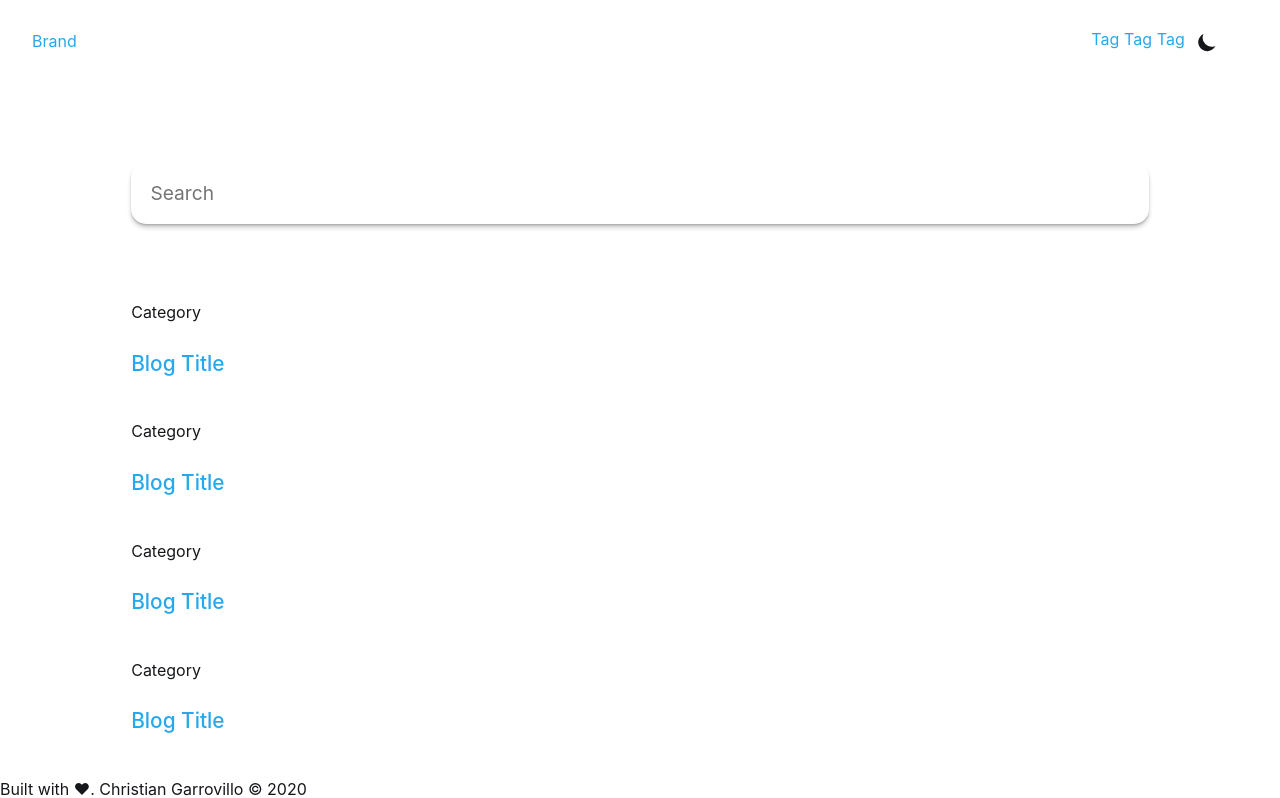
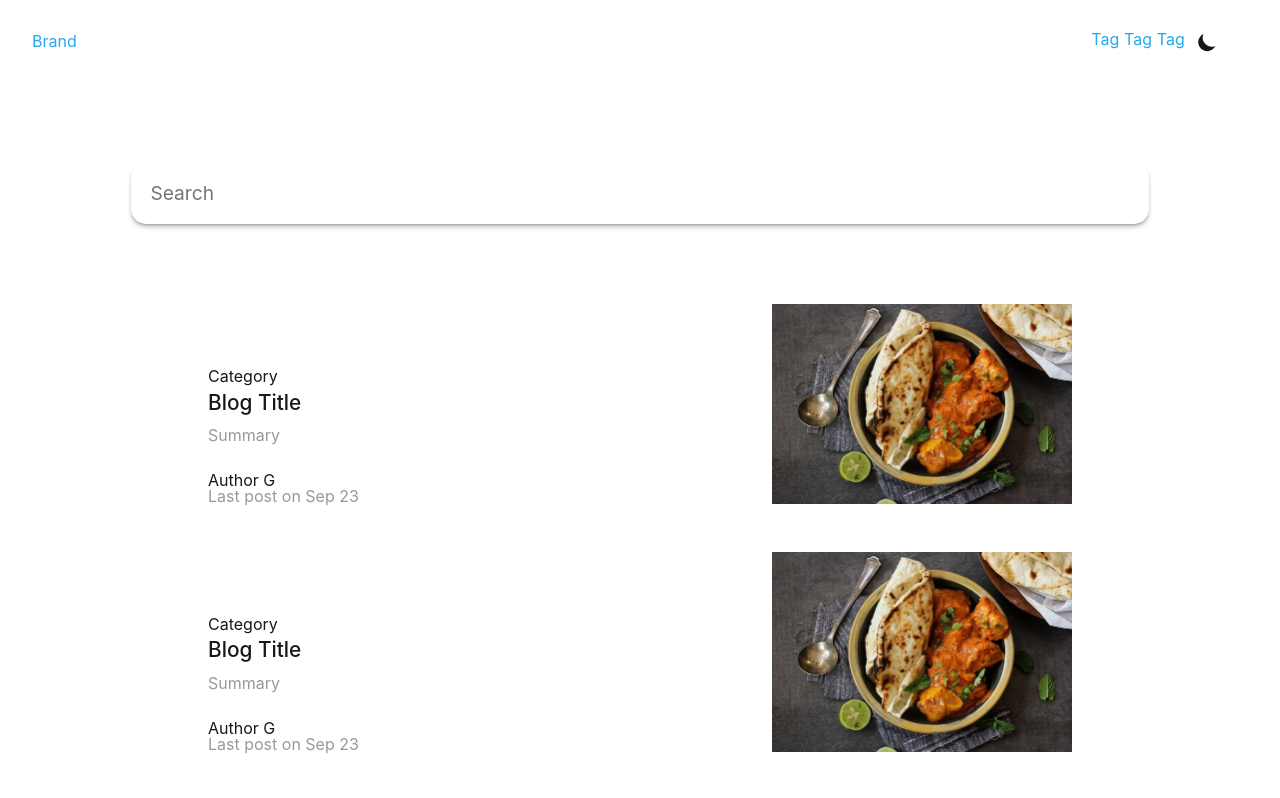
Before and after one commit to cgarrovillo/foodlyapp, a Next.js app in the folder frontend/: page /blogs in a window 1280 px wide. Shown: the top 798 px of the page. Built offline with nearby package versions, Linux system fonts and the light colour scheme; no server answers.

Commit message:
Blog cards. Ready for Redux data

```diff
--- a/frontend/components/Content/Card.jsx
+++ b/frontend/components/Content/Card.jsx
@@ -4,11 +4,21 @@ export default function LandscapeCard() {
   return (
     <div>
       <article className="card">
-        <div>
-          <span>Category</span>
-          <a>
-            <h6>Blog Title</h6>
-          </a>
+        <div className="card__info">
+          <div className="info__details">
+            <span className="details__subtitle">Category</span>
+            <a>
+              <h6 className="details__title">Blog Title</h6>
+              <p className="details__summary">Summary</p>
+            </a>
+          </div>
+          <div className="info__metadata">
+            <span>Author G</span>
+            <div>Last post on Sep 23</div>
+          </div>
+        </div>
+        <div className="card__image img__wrapper">
+          <img src="/indian.jpeg" />
         </div>
       </article>
     </div>
--- a/frontend/pages/blogs.js
+++ b/frontend/pages/blogs.js
@@ -30,7 +30,7 @@ export default function Blogs() {
           <SearchBar />
         </div>
       </div>
-      <div className="container">
+      <div className="container cards">
         <LandscapeCard />
         <LandscapeCard />
         <LandscapeCard />
--- a/frontend/styles/cg.scss
+++ b/frontend/styles/cg.scss
@@ -24,6 +24,8 @@ $clr-border: #c7d5d8;
 $clr-selection: #cbeafb;
 
 $clr-light: #fff;
+$clr-grey-light: #ccc;
+$clr-grey-dark: #999;
 $clr-dark: #15171a;
 
 /* Fonts */
@@ -57,6 +59,7 @@ $bs-diffused-3: 0 1px 1px rgba(0, 0, 0, 0.08), 0 2px 2px rgba(0, 0, 0, 0.12),
 :root {
   --clr-primary: #{$clr-light};
   --clr-secondary: #{$clr-dark};
+  --clr-grey: #{$clr-grey-dark};
 }
 
 /* Mixins
@@ -358,6 +361,7 @@ body {
 .dark {
   --clr-primary: #{$clr-dark};
   --clr-secondary: #{$clr-light};
+  --clr-grey: #{$clr-grey-light};
 }
 
 ::selection {
@@ -693,6 +697,14 @@ h6 {
   border-radius: 12px;
 }
 
+.img__wrapper {
+  img {
+    margin-left: auto;
+    margin-right: auto;
+    width: 100%;
+  }
+}
+
 /* Header
 /* ---------------------------------------------------------- */
 
@@ -810,6 +822,67 @@ input[type='text'] {
 
 .card {
   margin: 3em 0;
+  display: flex;
+  flex-flow: column nowrap;
+
+  a {
+    color: inherit;
+  }
+
+  .card__info {
+    display: flex;
+    justify-content: space-between;
+    align-items: flex-end;
+
+    margin: 0 0 0.8em 0;
+    .info__details {
+      display: flex;
+      flex-flow: column nowrap;
+
+      .details__title {
+        margin: 0.3em 0 0.6em 0;
+      }
+
+      .details__summary {
+        color: var(--clr-grey);
+        margin: 0%;
+      }
+    }
+
+    .info__metadata {
+      text-align: right;
+      color: var(--clr-grey);
+
+      span {
+        color: var(--clr-secondary);
+      }
+    }
+  }
+}
+
+@media (min-width: 680px) {
+  .cards {
+    padding: 0 8em 0 8em;
+  }
+
+  .card {
+    flex-flow: row nowrap;
+    justify-content: space-between;
+
+    .card__info {
+      margin: 4em 0 0 0;
+
+      flex-flow: column nowrap;
+      align-items: flex-start;
+
+      .info__metadata {
+        text-align: left;
+      }
+    }
+    .card__image {
+      width: 300px;
+    }
+  }
 }
 
 /* Pagination
```
Also changed, not shown: frontend/public/indian.jpeg (added).
